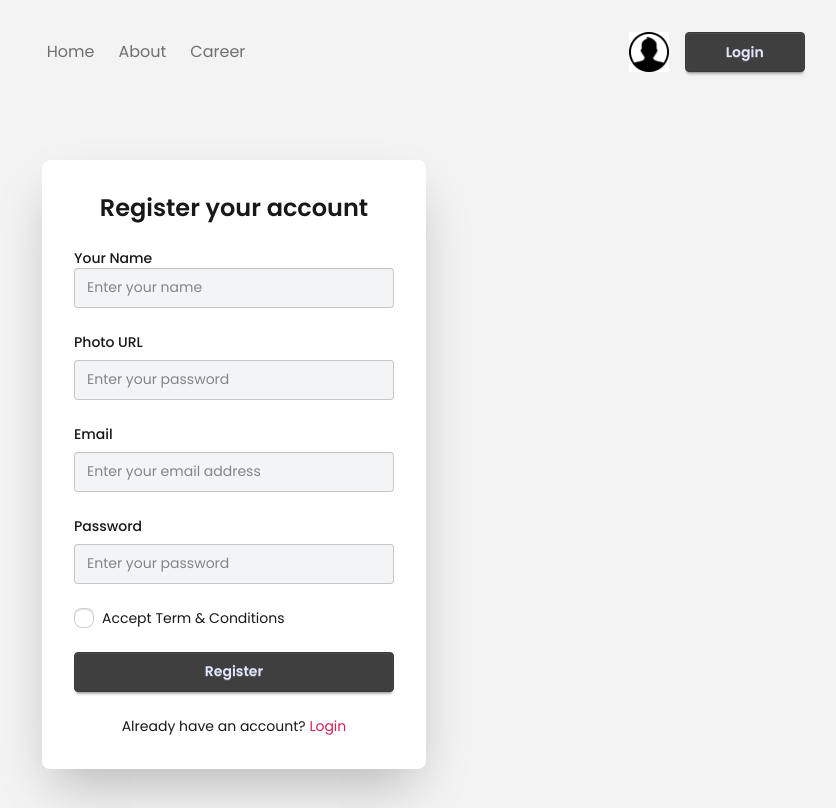
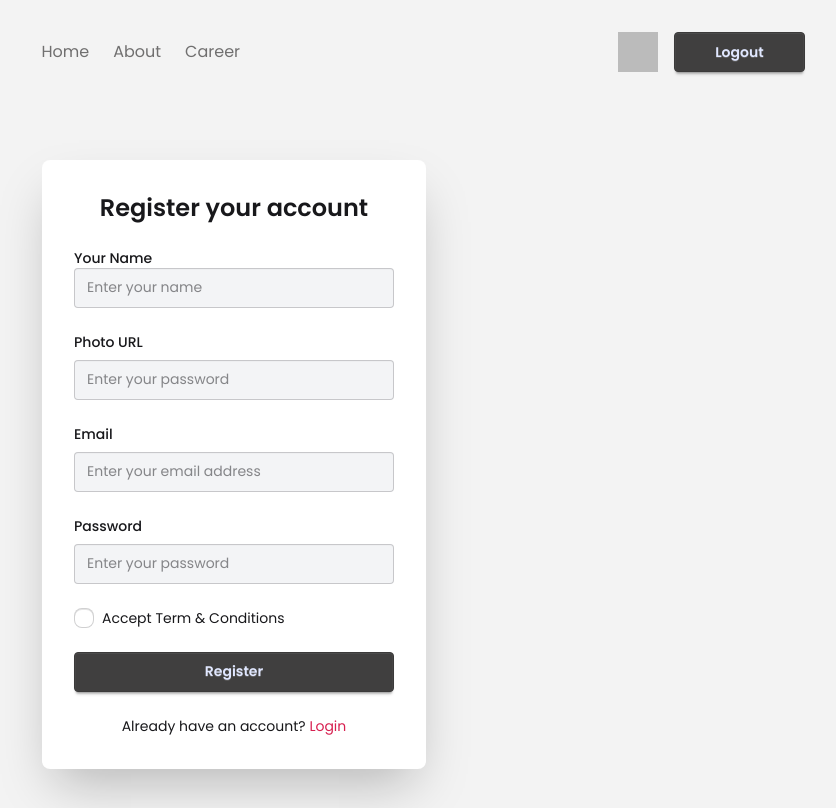
Before and after one commit to abdurrahman-akash/Dragon-News-Portal, a React (Vite) app: page /auth/register in a window 1280 px wide. Shown: the whole page, without its empty margins (406-1242 px from the left). Built offline with nearby package versions, Linux system fonts and the light colour scheme; no server answers; sample sign-in values are in the browser's storage.

Commit message:
feat: Update navbar and authprovider

```diff
--- a/src/components/Navbar.jsx
+++ b/src/components/Navbar.jsx
@@ -1,7 +1,21 @@
-import user from '../assets/user.png'
+import { useContext } from 'react';
 import { Link, NavLink } from 'react-router-dom';
+import AuthContext from '../contexts/AuthContext';
+import userPhoto from '../assets/user.png';
 
 const Navbar = () => {
+  const { user, logoutUser } = useContext(AuthContext);
+
+  const handleLogout = () => {
+    logoutUser()
+      .then(() => {
+        console.log("User logged out successfully");
+      })
+      .catch((error) => {
+        console.error("Error during logout:", error);
+      });
+  }
+
   return (
     <div className='flex justify-between items-center p-2 sm:p-4 mb-4'>
       <div className='hidden md:block'></div>
@@ -29,8 +43,17 @@ const Navbar = () => {
 
       {/* Login Section */}
       <div className='flex gap-2 sm:gap-4 items-center login-btn'>
-        <img className="w-8 h-8 sm:w-10 sm:h-10" src={user} alt="User Avatar" />
-        <Link to="/auth/login" className='btn btn-primary text-xs sm:text-sm px-4 sm:px-10'>Login</Link>
+        {user ? (
+          <img className="w-8 h-8 sm:w-10 sm:h-10" src={user.photoURL} alt="User Avatar" />
+        ) : (
+          <img className="w-8 h-8 sm:w-10 sm:h-10" src={userPhoto} alt="Default User Avatar" />
+        )}
+        {user ? (
+          <button onClick={handleLogout} className='btn btn-primary text-xs sm:text-sm px-4 sm:px-10'>Logout</button>
+        ) : (
+          <Link to="/auth/login" className='btn btn-primary text-xs sm:text-sm px-4 sm:px-10'>Login</Link>
+        )}
+
       </div>
     </div>
   )
--- a/src/providers/AuthProvider.jsx
+++ b/src/providers/AuthProvider.jsx
@@ -1,31 +1,48 @@
 import React from "react";
 import AuthContext from "../contexts/AuthContext.jsx";
 import { useState } from "react";
-import { signInWithPopup } from "firebase/auth";
+import {
+  onAuthStateChanged,
+  signInWithEmailAndPassword,
+  signInWithPopup,
+  signOut,
+} from "firebase/auth";
 import { auth } from "../firebase/firebase.config.js";
+import { useEffect } from "react";
 
 const AuthProvider = ({ children }) => {
   const [user, setUser] = useState(null);
   const [loading, setLoading] = useState(false);
 
-  const socialSignIn = async (provider) => {
+  useEffect(() => {
+    const unsubscribe = onAuthStateChanged(auth, (currentUser) => {
+      setUser(currentUser);
+      setLoading(false);
+    });
+    return () => unsubscribe();
+  }, []);
+
+  const socialSignIn = (provider) => {
     setLoading(true);
-    try {
-      const result = await signInWithPopup(auth, provider);
-      setUser(result.user);
-      return result;
-    } catch (error) {
-      console.error("Social sign-in error:", error);
-      throw error;
-    } finally {
-      setLoading(false);
-    }
+    return signInWithPopup(auth, provider);
+  };
+
+  const loginUser = (email, password) => {
+    setLoading(true);
+    return signInWithEmailAndPassword(auth, email, password);
+  };
+
+  const logoutUser = () => {
+    setLoading(true);
+    return signOut(auth);
   };
 
   const authInfo = {
     user,
     setUser,
     socialSignIn,
+    loginUser,
+    logoutUser,
     loading,
     setLoading,
   };
```
